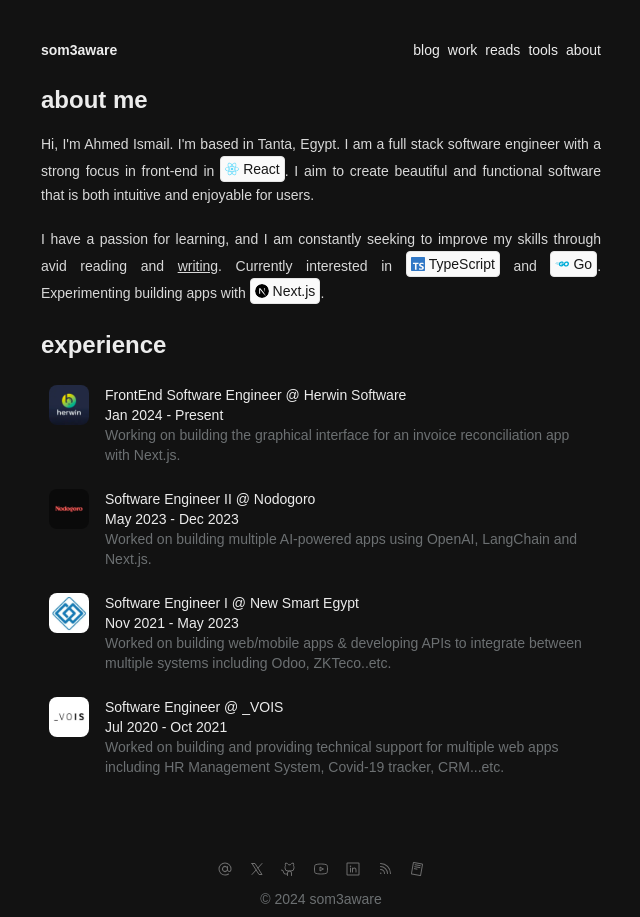
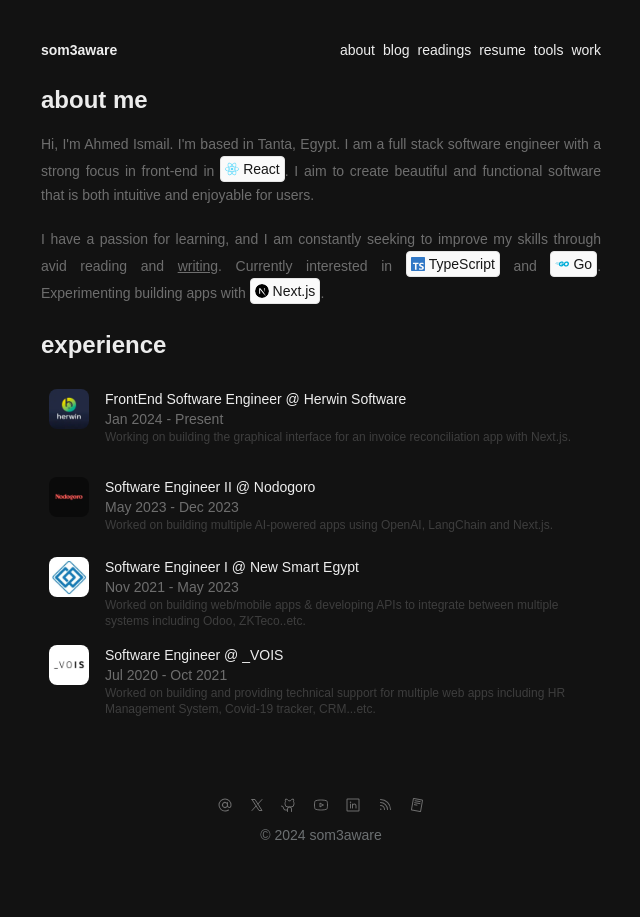
Before and after one commit to ahmedsomaa/my-portfolio, a Next.js app: page /about in a window 1280 px wide. Shown: the whole page, without its empty margins (319-959 px from the left). After the commit the page ends 853 px from the top, so only its background shows below. Built offline with nearby package versions, Linux system fonts and the light colour scheme; a web font is replaced by a local one.

Commit message:
refactor: Change main header color to neutral 50/95, subtitle to 500/95 and summary to 700/95

```diff
--- a/src/components/BookCard.tsx
+++ b/src/components/BookCard.tsx
@@ -19,16 +19,25 @@ export const BookCard = ({ book }: BookCardProps) => {
       href={book.link}
       target="_blank"
       rel="noopener noreferrer"
-      className="flex flex-row justify-between items-center duration-300 md:hover:bg-hoverBackground md:p-4 rounded-lg cursor-pointer"
+      className="flex flex-row justify-between items-center duration-300 md:hover:bg-hoverBackground md:p-4 rounded-lg cursor-pointer min-h-[5rem] max-h-[5rem]"
     >
       <div className="flex flex-row space-x-4">
         <div className="flex flex-col">
-          <span className="text-secondaryDark">
-            {book.title}{' '}
-            <span className="text-secondaryDarker">by {book.author}</span>
+          <span className="font-bold text-neutral-50/95">{book.title} </span>
+          <span className="font-light text-neutral-500/95">
+            by {book.author}
           </span>
-          <span className="text-secondaryDarker">
-            Finished: {reformatDate(book.dateFinished)}
+          <span className="font-light text-sm text-neutral-700/95">
+            {book.finished ? (
+              <>
+                `Finished: ${reformatDate(book.dateFinished)}`
+                <span className="text-sm text-yellow-600/95 ml-2">
+                  {'★'.repeat(book.rating)}
+                </span>
+              </>
+            ) : (
+              `Currently reading`
+            )}
           </span>
         </div>
       </div>
--- a/src/components/ExperienceCard.tsx
+++ b/src/components/ExperienceCard.tsx
@@ -10,7 +10,7 @@ interface ExperienceCardProps extends AnchorHTMLAttributes<HTMLAnchorElement> {
 
 export const ExperienceCard = ({ experience }: ExperienceCardProps) => {
   return (
-    <div className="flex flex-row justify-between items-center duration-300 md:hover:bg-hoverBackground md:p-2 rounded-lg cursor-pointer">
+    <div className="p-3 flex flex-row justify-between items-center duration-300 md:hover:bg-hoverBackground md:p-2 rounded-lg cursor-pointer min-h-[5rem] max-h-[5rem]">
       <div className="flex flex-row space-x-4">
         <Image
           alt=""
@@ -20,13 +20,15 @@ export const ExperienceCard = ({ experience }: ExperienceCardProps) => {
           className="w-[40px] h-[40px] rounded-lg"
         />
         <div className="flex flex-col">
-          <span className="dark:group-hover:text-white:">
+          <span className="text-sm text-neutral-50/95">
             {`${experience.role} @ ${experience.company}`}
           </span>
-          <span className="dark:group-hover:text-white:">
+          <span className="text-sm text-neutral-500/95">
             {experience.duration}
           </span>
-          <span className="text-secondaryDarker">{experience.description}</span>
+          <span className="text-xs text-neutral-700/95">
+            {experience.description}
+          </span>
         </div>
       </div>
     </div>
--- a/src/components/PostCard.tsx
+++ b/src/components/PostCard.tsx
@@ -15,11 +15,13 @@ export const PostCard = ({ post, views }: PostCardProps) => {
     <Link
       key={post.slug}
       href={`/posts/${post.slug}`}
-      className="flex flex-row justify-between items-center duration-300 md:hover:bg-hoverBackground md:p-4 rounded-lg cursor-pointer"
+      className="flex flex-row justify-between items-center duration-300 hover:bg-hoverBackground p-4 rounded-lg cursor-pointer min-h-[5rem] max-h-[5rem]"
     >
-      <div className="flex flex-col space-y-2">
-        <span className="text-secondaryDark">{post.metadata.title}</span>
-        <div className="flex flex-row space-x-2 items-center text-secondaryDarker">
+      <div className="flex flex-col space-y-1">
+        <span className="text-neutral-50/95 font-bold lowercase">
+          {post.metadata.title}
+        </span>
+        <div className="flex flex-row space-x-2 items-center text-neutral-500/95 font-light lowercase">
           <span>{reformatDate(post.metadata.publishedAt)}</span>
           <span className="h-1 w-1 bg-secondaryDarker rounded-full" />
           <span>
--- a/src/components/ProjectCard.tsx
+++ b/src/components/ProjectCard.tsx
@@ -22,7 +22,7 @@ export const ProjectCard = ({ project }: ProjectCardProps) => {
     <Link
       target="_blank"
       href={project.link}
-      className="flex flex-row justify-between items-center duration-300 md:hover:bg-hoverBackground md:p-4 rounded-lg cursor-pointer"
+      className="flex flex-row justify-between items-center duration-300 hover:bg-hoverBackground p-4 rounded-lg cursor-pointer"
     >
       <div className="flex flex-row space-x-4">
         <Image
@@ -33,8 +33,12 @@ export const ProjectCard = ({ project }: ProjectCardProps) => {
           className="w-[40px] h-[40px] rounded-lg"
         />
         <div className="flex flex-col">
-          <span className="dark:group-hover:text-white:">{project.name}</span>
-          <span className="text-secondaryDarker">{project.description}</span>
+          <span className="font-bold text-neutral-50/95 lowercase">
+            {project.name}
+          </span>
+          <span className="font-light text-neutral-500/95 lowercase">
+            {project.description}
+          </span>
         </div>
       </div>
       {pathname === '/' ? <ArrowUpRightIcon /> : <LinkIcon />}
--- a/src/components/SoftwareItem.tsx
+++ b/src/components/SoftwareItem.tsx
@@ -22,10 +22,10 @@ export function SoftwareItem({
         className,
       )}
     >
-      <div className="h-full w-full flex flex-col items-center justify-center transition duration-200">
+      <div className="h-full w-full flex flex-col items-center justify-center space-y-2 transition duration-200">
         {icon}
         <div className="group-hover/card:translate-y-2 transition duration-200">
-          <div className="font-normal mb-2 mt-2 lowercase">{title}</div>
+          <div className="font-normal text-center lowercase">{title}</div>
         </div>
       </div>
     </a>
--- a/src/components/header.tsx
+++ b/src/components/header.tsx
@@ -11,44 +11,24 @@ export function Header() {
       <div className="flex flex-row items-center space-x-3">
         <div className="flex flex-col">
           <Link href="/">
-            <span className="font-semibold text-sm lowercase">
+            <span className="font-semibold text-neutral-50/95 text-sm lowercase hover:text-sky-300/95">
               {CONFIG.profile.logoText}
             </span>
           </Link>
         </div>
       </div>
       <div className="flex flex-row space-x-2">
-        {[
-          {
-            title: 'blog',
-            href: '/posts',
-            hoverStyle: 'hover:text-lime-300/95',
-          },
-          {
-            title: 'work',
-            href: '/projects',
-            hoverStyle: 'hover:text-amber-300/95',
-          },
-          {
-            title: 'reads',
-            href: '/reads',
-            hoverStyle: 'hover:text-sky-300/95',
-          },
-          {
-            title: 'tools',
-            href: '/tools',
-            hoverStyle: 'hover:text-purple-300/95',
-          },
-          {
-            title: 'about',
-            href: '/about',
-            hoverStyle: 'hover:text-red-300/95',
-          },
-        ].map(({ href, title, hoverStyle }) => (
+        {routes
+          .sort((a, b) => a.title.localeCompare(b.title))
+          .map(({ href, title, hoverStyle }) => (
             <a
               key={title}
               href={href}
-            className={cn('hover:underline text-sm', hoverStyle)}
+              target={title === 'resume' ? '_blank' : ''}
+              className={cn(
+                'text-neutral-50/95 hover:underline text-sm',
+                hoverStyle,
+              )}
             >
               {title}
             </a>
@@ -57,3 +37,36 @@ export function Header() {
     </header>
   );
 }
+
+const routes = [
+  {
+    title: 'blog',
+    href: '/posts',
+    hoverStyle: 'hover:text-lime-300/95',
+  },
+  {
+    title: 'readings',
+    href: '/reads',
+    hoverStyle: 'hover:text-sky-300/95',
+  },
+  {
+    title: 'about',
+    href: '/about',
+    hoverStyle: 'hover:text-red-300/95',
+  },
+  {
+    title: 'tools',
+    href: '/tools',
+    hoverStyle: 'hover:text-purple-300/95',
+  },
+  {
+    title: 'work',
+    href: '/projects',
+    hoverStyle: 'hover:text-amber-300/95',
+  },
+  {
+    title: 'resume',
+    href: '/docs/my-resume.pdf',
+    hoverStyle: 'hover:text-orange-300/95',
+  },
+];
--- a/src/components/home/AboutMe.tsx
+++ b/src/components/home/AboutMe.tsx
@@ -7,7 +7,7 @@ import CONFIG from '@/config';
 export default function AboutMe() {
   return (
     <>
-      <p className="text-justify leading-6 text-secondaryDark">
+      <p className="text-justify leading-6 text-neutral-500/95">
         {CONFIG.profile.description} I am a full stack software engineer with a
         strong focus in front-end in{' '}
         <Badge title="react" href="https://react.dev/">
@@ -24,7 +24,7 @@ export default function AboutMe() {
         intuitive and enjoyable for users.
       </p>
       <br />
-      <p className="text-justify leading-6 text-secondaryDark">
+      <p className="text-justify leading-6 text-neutral-500/95">
         I have a passion for learning, and I am constantly seeking to improve my
         skills through avid <span className="inline-link">reading</span> and{' '}
         <Link href="/posts">
```
Lines whose indentation alone changed are shown as unchanged.
